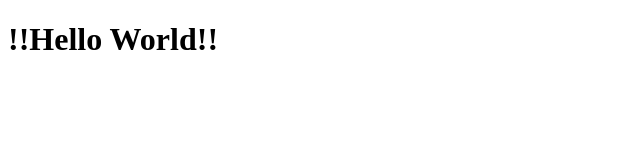
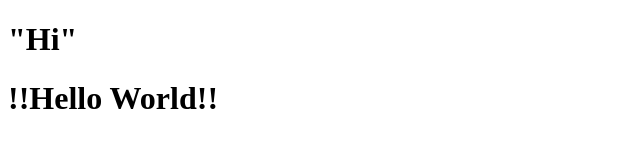
Before and after one commit to aniketMethi/upGrad, a plain HTML site: page index.html in a window 1280 px wide. Shown: the whole page, without its empty margins (0-640 px from the left). Drawn offline with Linux system fonts and the light colour scheme.

Commit message:
Added one more h1

```diff
--- a/index.html
+++ b/index.html
@@ -6,6 +6,7 @@
     <title>Document</title>
 </head>
 <body>
+    <h1>"Hi"</h1>
     <h1>!!Hello World!!</h1>
 </body>
 </html>
```
